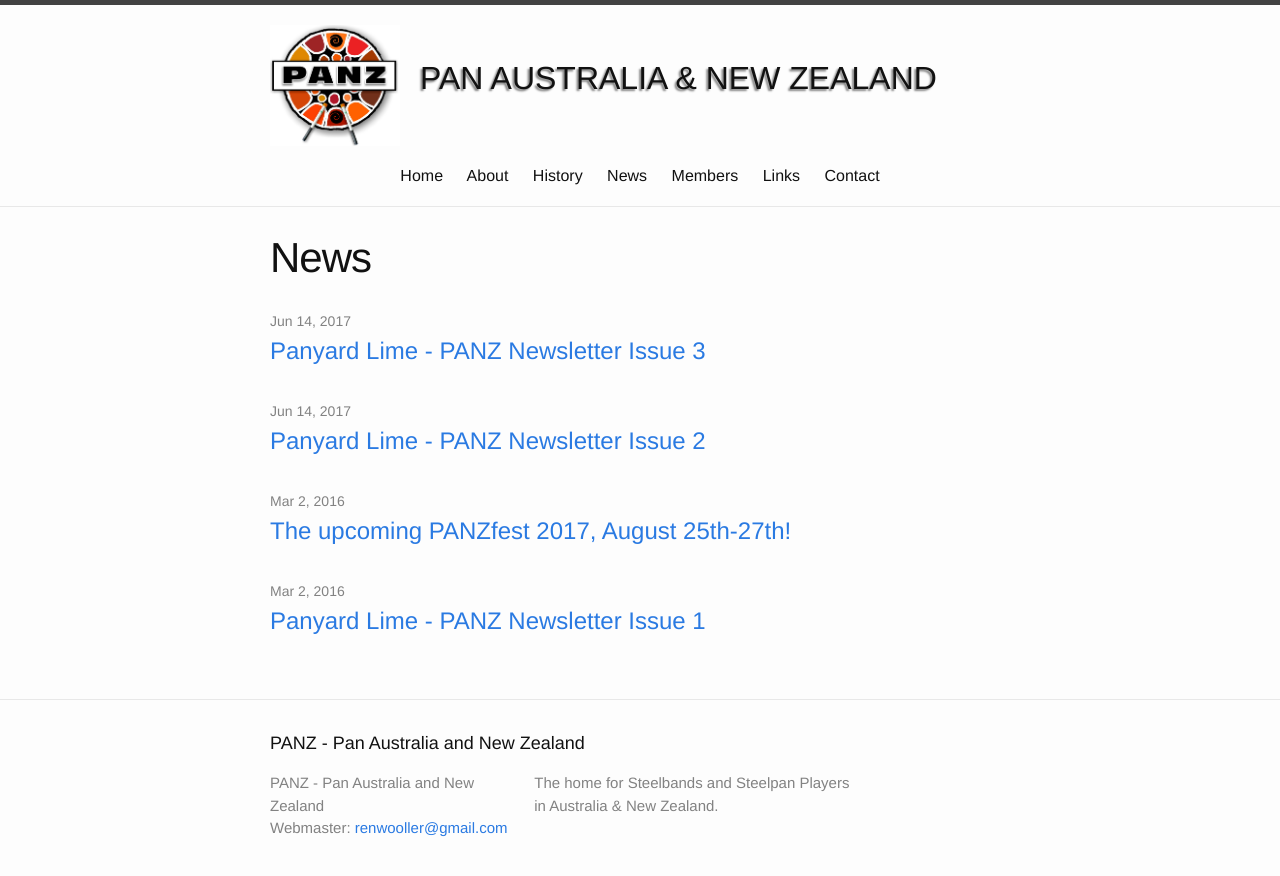
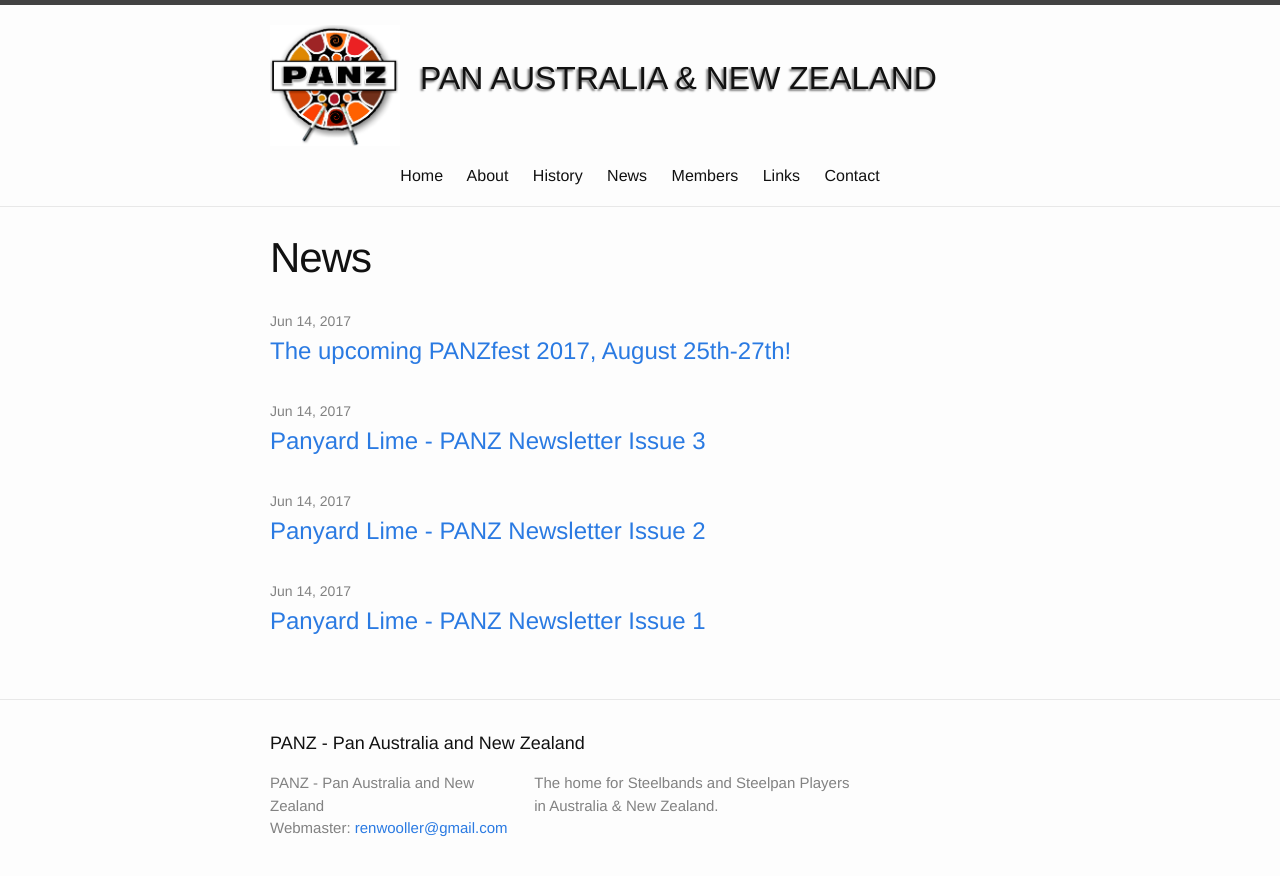
Before and after one commit to panzweb/panzweb.github.io, a Jekyll site: the page built from 2.news.markdown, in a window 1280 px wide. Shown: the top 876 px of the page. Built offline with Jekyll 4.4.1, drawn with Linux system fonts in a browser that asks for light colours.

Commit message:
Update 2.news.markdown

```diff
--- a/2.news.markdown
+++ b/2.news.markdown
@@ -6,6 +6,15 @@
 ---
 
 <ul class="post-list">
+
+    <li>
+        <span class="post-meta">Jun 14, 2017</span>
+
+        <h2>
+          <a class="post-link" href="http://panz.org.au/newsletter/2016/03/02/panzfest-2017.html">The upcoming PANZfest 2017, August 25th-27th!</a>
+        </h2>
+      </li>
+
     <li>
         <span class="post-meta">Jun 14, 2017</span>
 
@@ -13,6 +22,7 @@
           <a class="post-link" href="http://us5.campaign-archive2.com/?e=&u=ce25ed889bbb21af7f495ecca&id=cb9b6f3933">Panyard Lime - PANZ Newsletter Issue 3</a>
         </h2>
       </li>
+
     <li>
         <span class="post-meta">Jun 14, 2017</span>
 
@@ -21,15 +31,14 @@
         </h2>
       </li>
 
-    {% for post in site.posts %}
-      <li>
-        <span class="post-meta">{{ post.date | date: "%b %-d, %Y" }}</span>
+   <li>
+        <span class="post-meta">Jun 14, 2017</span>
 
         <h2>
-          <a class="post-link" href="{{ post.url | prepend: site.baseurl }}">{{ post.title }}</a>
+          <a class="post-link" href="http://panz.org.au/newsletter/2016/03/02/panyyard-lime.html">Panyard Lime - PANZ Newsletter Issue 1</a>
         </h2>
       </li>
-    {% endfor %}
+
   </ul>
 
 <!--   <p class="rss-subscribe">subscribe <a href="{{ "/feed.xml" | prepend: site.baseurl }}">via RSS</a></p> -->
```
